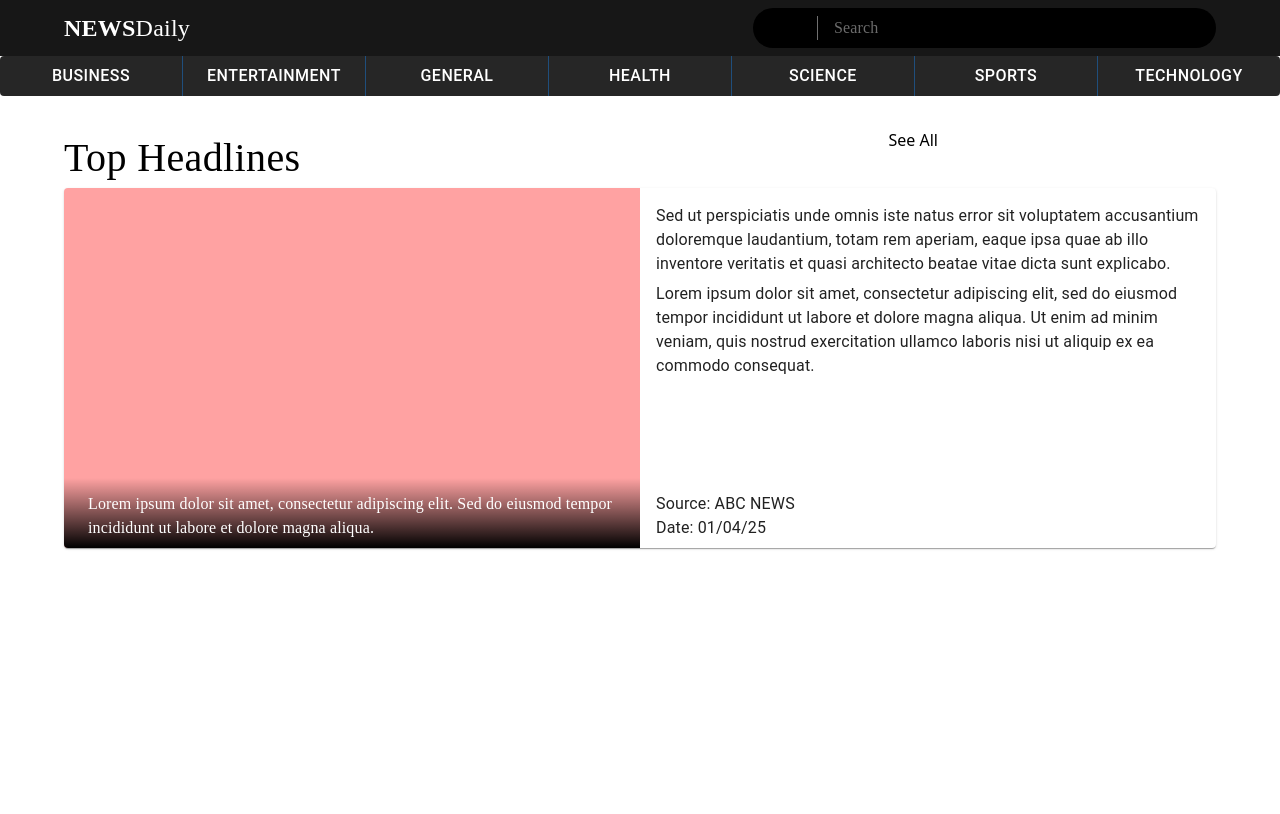
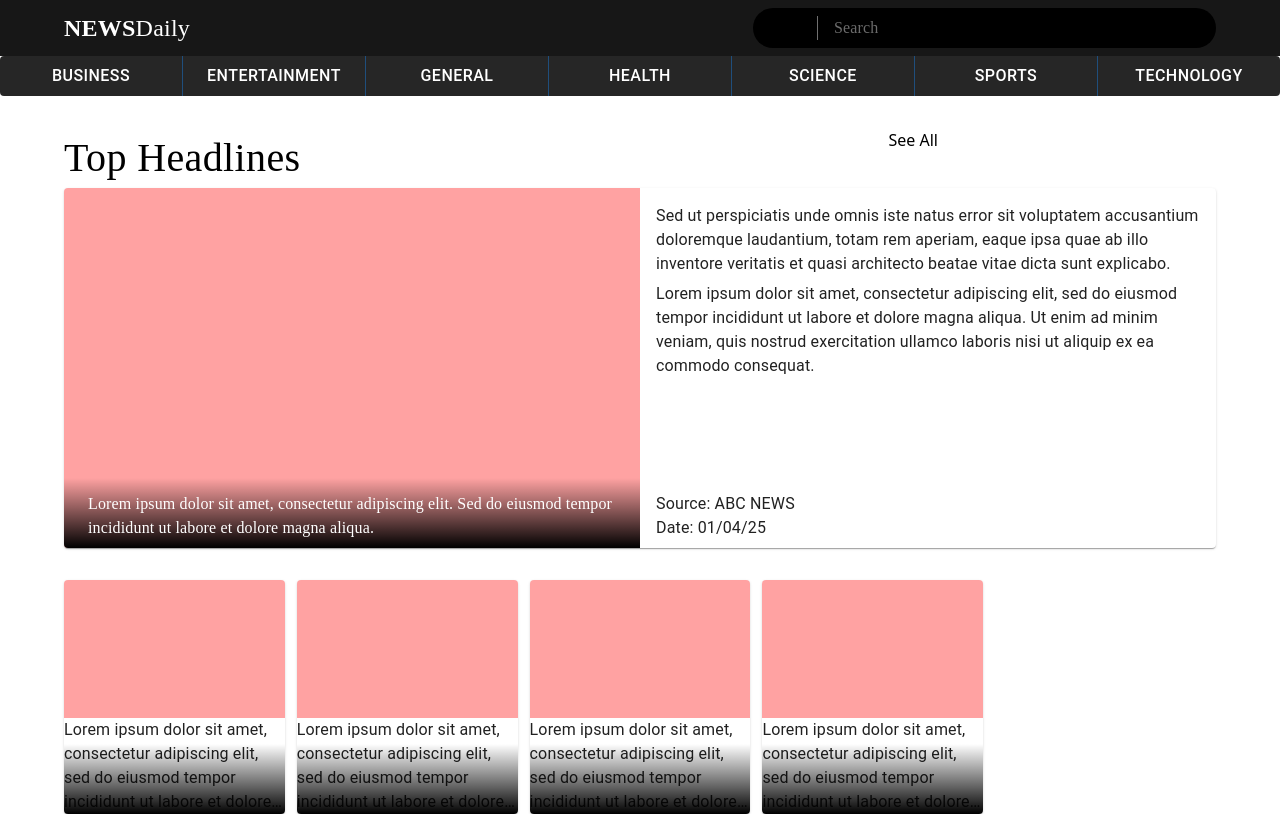
Before and after one commit to ahmeddin12/news_portal, a React (Vite) app: page / in a window 1280 px wide. Built offline with nearby package versions, Linux system fonts and the light colour scheme; some icons are missing.

Commit message:
feat: add grid layout for additional cards in Home component

```diff
--- a/src/pages/home.tsx
+++ b/src/pages/home.tsx
@@ -1,4 +1,5 @@
 import { Box, Typography, Button, Card, CardContent } from "@mui/material";
+import Grid2 from "@mui/material/Grid";
 
 import type { FC } from "react";
 
@@ -75,6 +76,31 @@ const Home: FC = () => {
           </Box>
         </CardContent>
       </Card>
+
+      <Box className="grid xl:grid-cols-5 lg:grid-cols-4 sm:grid-cols-3 grid-cols-2 gap-3 mt-8">
+        {[...Array(4)].map((item, ind) => (
+          <Grid2 key={ind}>
+            <Card className="relative">
+              <Box className="bg-red-300 w-full aspect-[16/10]"></Box>
+              <Box
+                className="_carouselGradient"
+                sx={{
+                  position: "absolute",
+                  bottom: 0,
+                  height: "70px",
+                  width: "100%",
+                }}
+              />
+              <Typography className="sm:text-xl text-lg font-serif line-clamp-4">
+                Lorem ipsum dolor sit amet, consectetur adipiscing elit, sed do
+                eiusmod tempor incididunt ut labore et dolore magna aliqua. Ut
+                enim ad minim veniam, quis nostrud exercitation ullamco laboris
+                nisi ut aliquip ex ea commodo consequat.
+              </Typography>
+            </Card>
+          </Grid2>
+        ))}
+      </Box>
     </Box>
   );
 };
```
